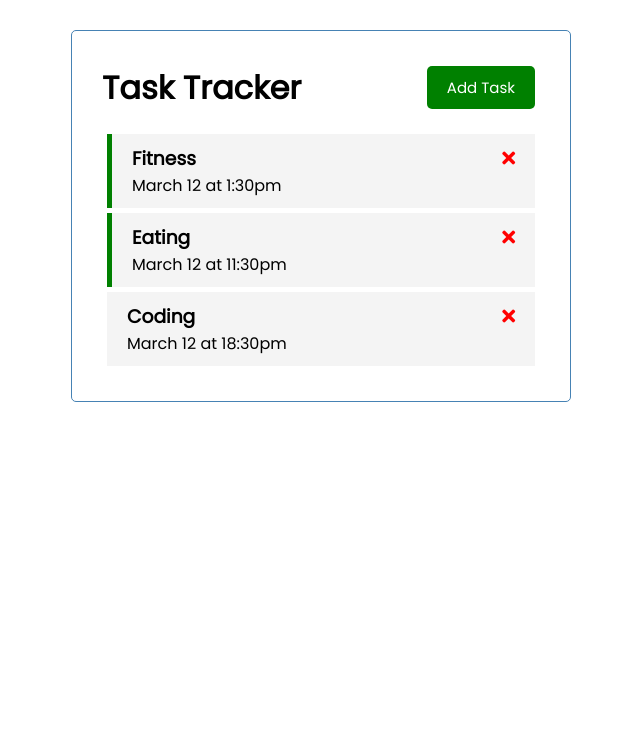
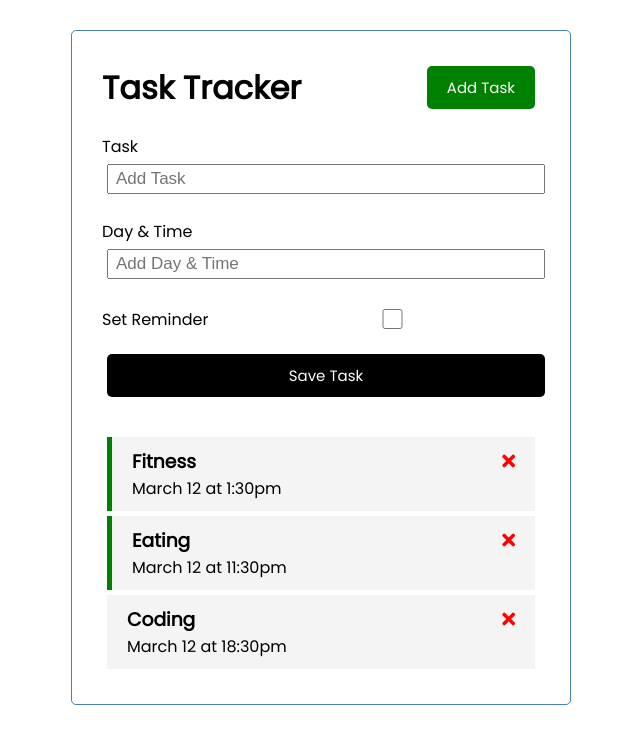
Before and after one commit to Ayoubkassi/Vue-JS, a Vue app in the folder vue-crash-2021/: page / in a window 1280 px wide. Shown: the top 744 px of the page, without its empty margins (319-959 px from the left). Built offline with nearby package versions, Linux system fonts and the light colour scheme.

Commit message:
Add Task Form

```diff
--- a/vue-crash-2021/src/App.vue
+++ b/vue-crash-2021/src/App.vue
@@ -1,6 +1,7 @@
 <template>
   <div class="container">
     <Header title="Task Tracker"/>
+    <AddTask @add-task='AddTask' />
     <Tasks @toggle-reminder="toggleReminder" @delete-task="deleteTask" :tasks="tasks" />
   </div>
 </template>
@@ -8,12 +9,14 @@
 <script>
 import Header from './components/Header'
 import Tasks from './components/Tasks'
+import AddTask from './components/AddTask'
 
 export default {
   name: 'App',
   components: {
     Header,
-    Tasks
+    Tasks,
+    AddTask
   },
   data(){
     return {
@@ -21,6 +24,9 @@ export default {
     }
   },
   methods : {
+    AddTask(task){
+      this.tasks = [...this.tasks,task]
+    },
     deleteTask(id){
       if(confirm("Are you sure ?")){
       this.tasks = this.tasks.filter((task) => task.id !== id)
--- /dev/null
+++ b/vue-crash-2021/src/components/AddTask.vue
@@ -0,0 +1,90 @@
+<template>
+<form @submit="onSubmit" class="add-form">
+  <div class="form-control">
+    <label>Task</label>
+    <input type="text" v-model="text" name="text" placeholder="Add Task" />
+  </div>
+  <div class="form-control">
+    <label>Day & Time</label>
+    <input
+      type="text"
+      v-model="day"
+      name="day"
+      placeholder="Add Day & Time"
+    />
+  </div>
+  <div class="form-control form-control-check">
+    <label>Set Reminder</label>
+    <input type="checkbox" v-model="reminder" name="reminder" />
+  </div>
+
+  <input type="submit" value="Save Task" class="btn btn-block" />
+</form>
+</template>
+
+
+<script>
+  export default {
+    name : 'AddTask',
+    data(){
+      return {
+        text: '',
+        day : '',
+        reminder :false
+      }
+    },
+    methods : {
+      onSubmit(e){
+          e.preventDefault()
+          if(!this.text){
+            alert('Please add a task')
+            return
+          }
+
+          const newTask = {
+            id : Math.floor(Math.random()* 100000),
+            text : this.text,
+            day : this.day,
+            reminder : this.reminder
+          }
+          this.$emit('add-task',newTask)
+
+          this.text = ''
+          this.day = ''
+          this.reminder =false
+      }
+    }
+  }
+</script>
+
+
+<style scoped>
+.add-form {
+  margin-bottom: 40px;
+}
+.form-control {
+  margin: 20px 0;
+}
+.form-control label {
+  display: block;
+}
+.form-control input {
+  width: 100%;
+  height: 30px;
+  margin: 5px;
+  padding: 3px 7px;
+  font-size: 17px;
+}
+.form-control-check {
+  display: flex;
+  align-items: center;
+  justify-content: space-between;
+}
+.form-control-check label {
+  flex: 1;
+}
+.form-control-check input {
+  flex: 2;
+  height: 20px;
+}
+</style>
```
